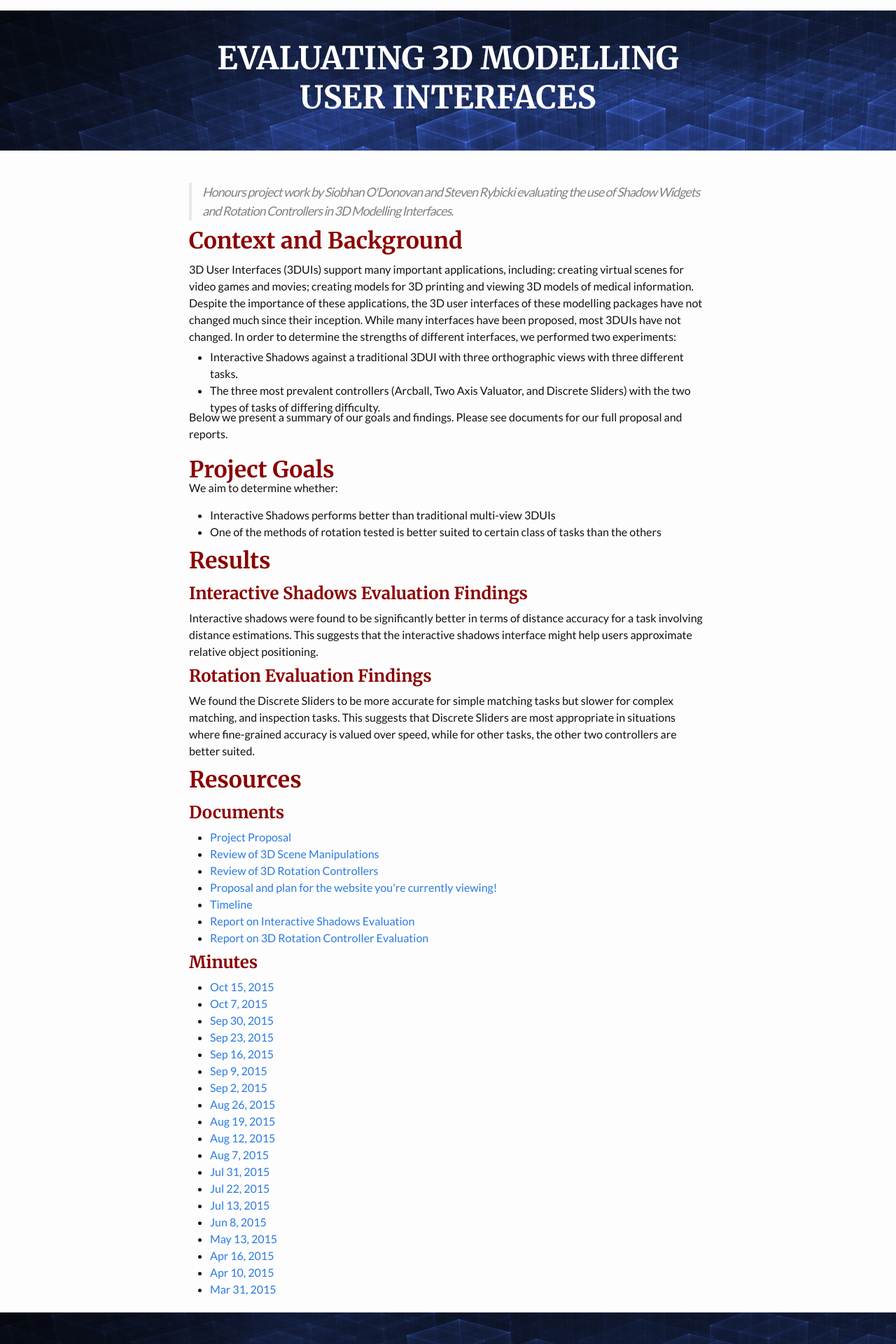
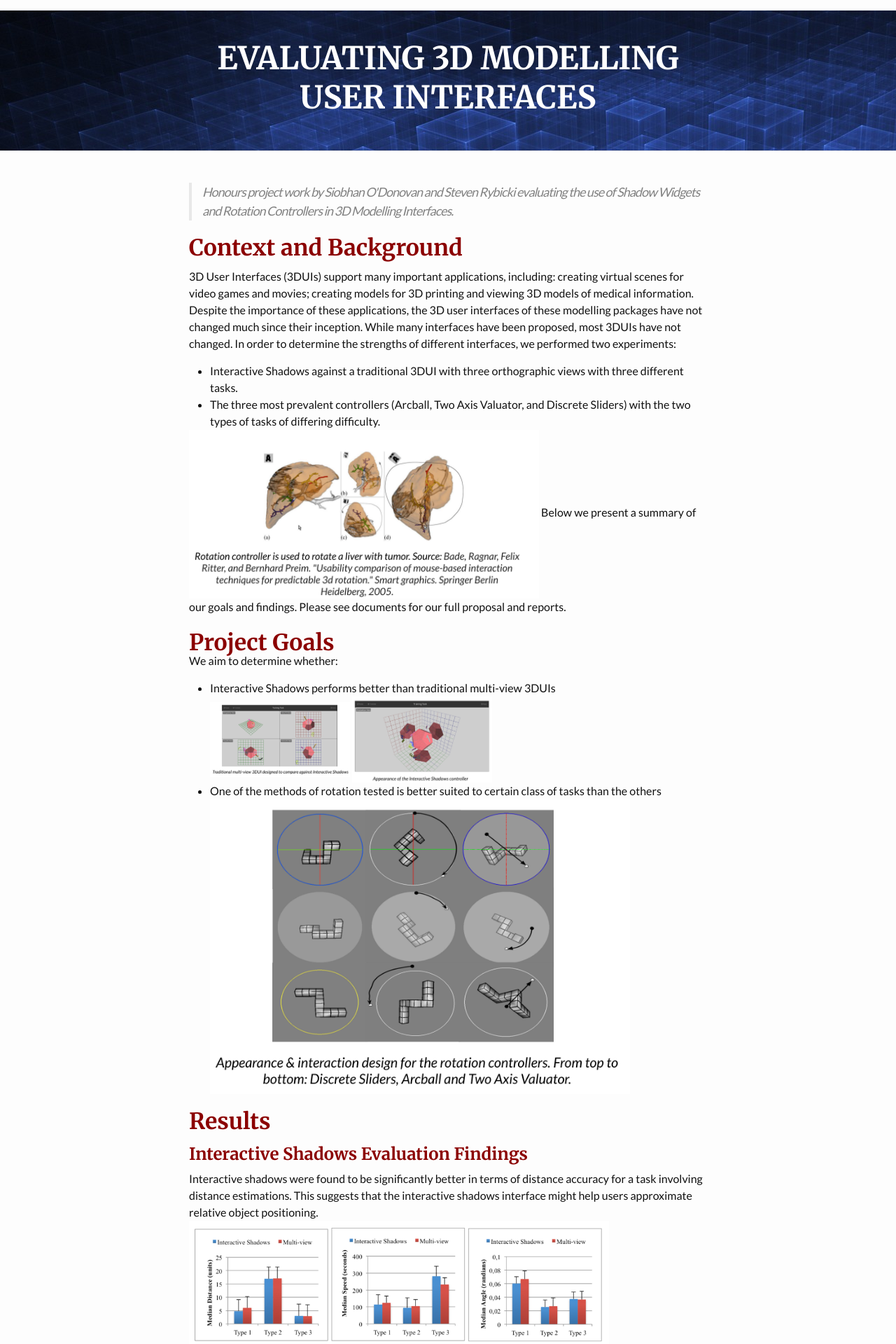
Before and after one commit to 3DUI/3DUI.github.io, a Jekyll site: the page built from index.html, in a window 1280 px wide. Shown: the top 1920 px of the page at 70% size. Built offline with Jekyll 4.4.1, drawn with Linux system fonts in a browser that asks for light colours.

Commit message:
added images

```diff
--- a/_sass/_base.scss
+++ b/_sass/_base.scss
@@ -33,7 +33,6 @@ p, blockquote, pre,
 ul, ol, dl, figure,
 %vertical-rhythm {
     margin-top: $spacing-unit / 2;
-    margin-bottom: -10px;
 }
 
 
@@ -84,6 +83,7 @@ h1, h2, h3, h4, h5, h6 {
     color: darkred;
     font-family: $merriweather;
     font-weight: 300;
+    margin-bottom: -10px;
 }
 
 
--- a/index.html
+++ b/index.html
@@ -26,7 +26,8 @@ Despite the importance of these applications, the 3D user interfaces of these mo
     <li>
          The three most prevalent controllers (Arcball, Two Axis Valuator, and Discrete Sliders) with the two types of tasks of differing difficulty.
     </li>
-</ul>
+</ul>    <img src="images/lung.png" width="500px">
+
 
 Below we present a summary of our goals and findings. Please see documents for our full proposal and reports.
   <h1 class="">Project Goals</h1>
@@ -35,7 +36,11 @@ Below we present a summary of our goals and findings. Please see documents for o
 
   <ul>
       <li>Interactive Shadows performs better than traditional multi-view 3DUIs</li>
+    <img src="images/standard.png" width="200px">
+    <img src="images/shadowbox.png" width="200px">
+
       <li>One of the methods of rotation tested is better suited to certain class of tasks than the others</li>
+    <img src="images/controllers.png" width="600px">
   </ul>
   <h1 class="">Results</h1>
 
@@ -44,12 +49,14 @@ Below we present a summary of our goals and findings. Please see documents for o
   <p>
   Interactive shadows were found to be significantly better in terms of distance accuracy for a task involving distance estimations. This suggests that the interactive shadows interface might help users approximate relative object positioning.
   </p>
+    <img src="images/shiv_graphs.png" width="600px">
 
 
   <h2 class="">Rotation Evaluation Findings</h2>
   <p>
   We found the Discrete Sliders to be more accurate for simple matching tasks but slower for complex matching, and inspection tasks. This suggests that  Discrete Sliders are most appropriate in situations where fine-grained accuracy is valued over speed, while for other tasks, the other two controllers are better suited.
   </p>
+    <img src="images/steven_graphs.png" width="600px">
 
   <h1 class="">Resources</h1>
   <h2 class="">Documents</h2>
```
Also changed, not shown: images/controllers.png (added), images/lung.png (added), images/shadowbox.png (added), images/shiv_graphs.png (added), images/standard.png (added), images/steven_graphs.png (added).
